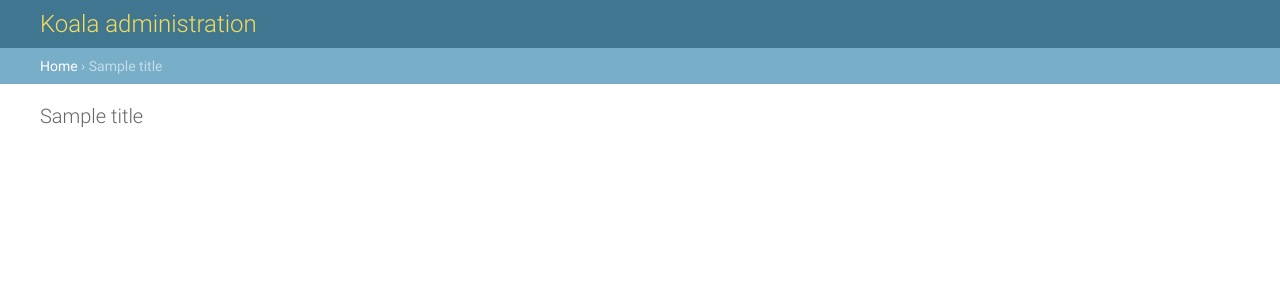
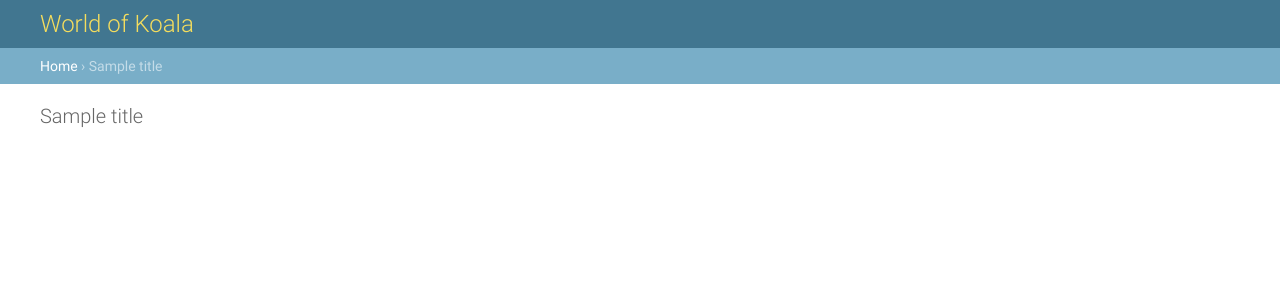
Before and after one commit to Fibiola/Koala, a Django app: template templates/admin/base_site.html in a window 1280 px wide. Shown: the top 300 px of the page. Run offline with Django 3.2, Linux system fonts and the light colour scheme; the template is opened without the code that fills it: most values are stand-ins (such as "Sample title", 1, 10 or a date in 2020); parts of the project's set-up code (start-up, migrations or seed data) failed here and were passed over.

Commit message:
changed template

```diff
--- a/templates/admin/base_site.html
+++ b/templates/admin/base_site.html
@@ -4,7 +4,7 @@
 {% block title %}{{ title }} | {% trans 'Koala Admin' %}{% endblock %}
 
 {% block branding %}
-<h1 id="site-name">{% trans 'Koala administration' %}</h1>
+<h1 id="site-name">{% trans 'World of Koala' %}</h1>
 {% endblock %}
 
 {% block nav-global %}{% endblock %}
```
Also changed, not shown: koala.db, tweety/admin.py (line endings or trailing spaces), 1 other file.
